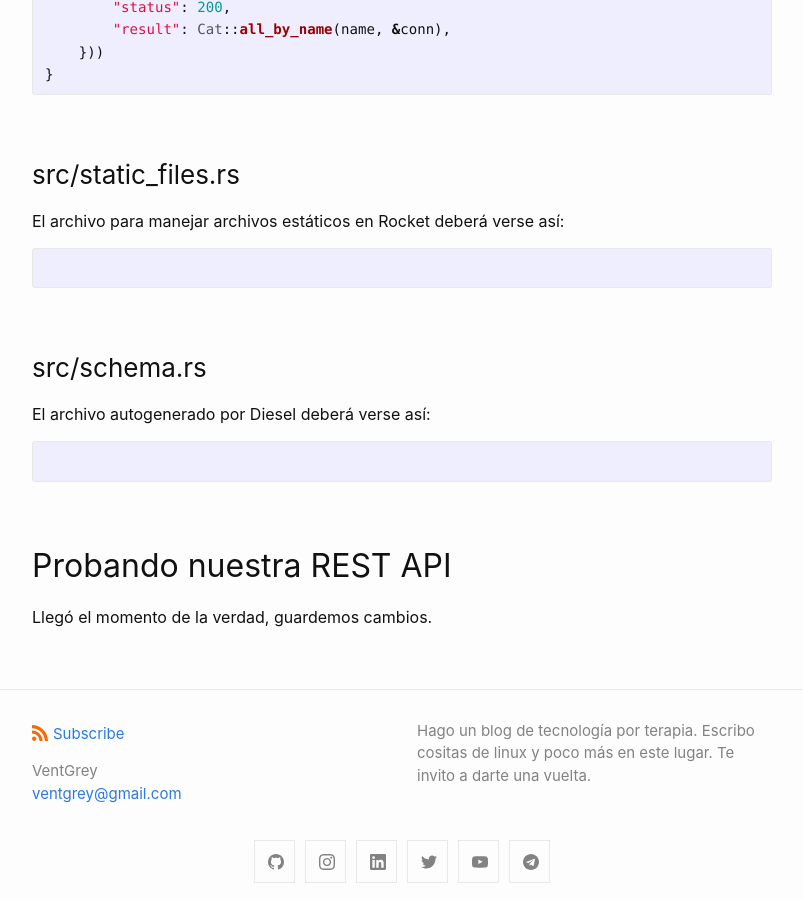
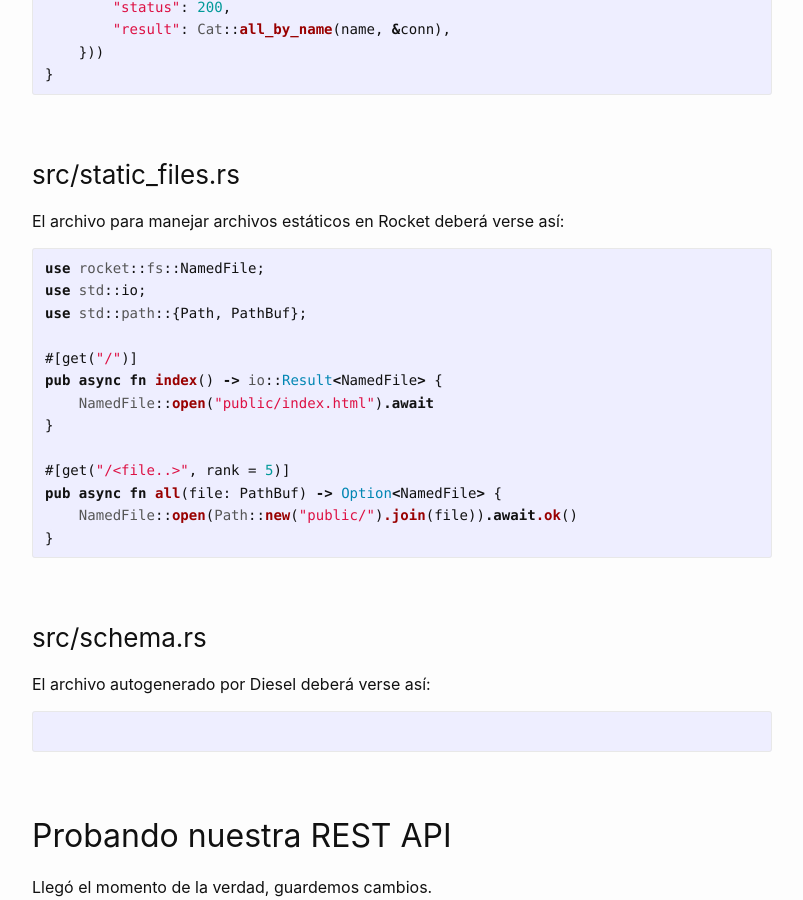
Before and after one commit to VentGrey/ventgrey.github.io, a Jekyll site: the page built from _posts/2022-01-24-como-crear-y-consumir-una-REST-api-en-rust-con-rocket.md, in a window 1280 px wide and 900 px high, scrolled down 33549 px. Shown: the whole window, without its empty margins (238-1041 px from the left). Built offline with Jekyll 4.4.1, drawn with Linux system fonts in a browser that asks for light colours.

Commit message:
Update 2022-01-24-como-crear-y-consumir-una-REST-api-en-rust-con-rocket.md

````diff
--- a/_posts/2022-01-24-como-crear-y-consumir-una-REST-api-en-rust-con-rocket.md
+++ b/_posts/2022-01-24-como-crear-y-consumir-una-REST-api-en-rust-con-rocket.md
@@ -1192,7 +1192,19 @@ pub fn name(name: String, conn: DbConn) -> Json<Value> {
 El archivo para manejar archivos estáticos en Rocket deberá verse así:
 
 ```rust
+use rocket::fs::NamedFile;
+use std::io;
+use std::path::{Path, PathBuf};
 
+#[get("/")]
+pub async fn index() -> io::Result<NamedFile> {
+    NamedFile::open("public/index.html").await
+}
+
+#[get("/<file..>", rank = 5)]
+pub async fn all(file: PathBuf) -> Option<NamedFile> {
+    NamedFile::open(Path::new("public/").join(file)).await.ok()
+}
 ```
 
 ### src/schema.rs
````
